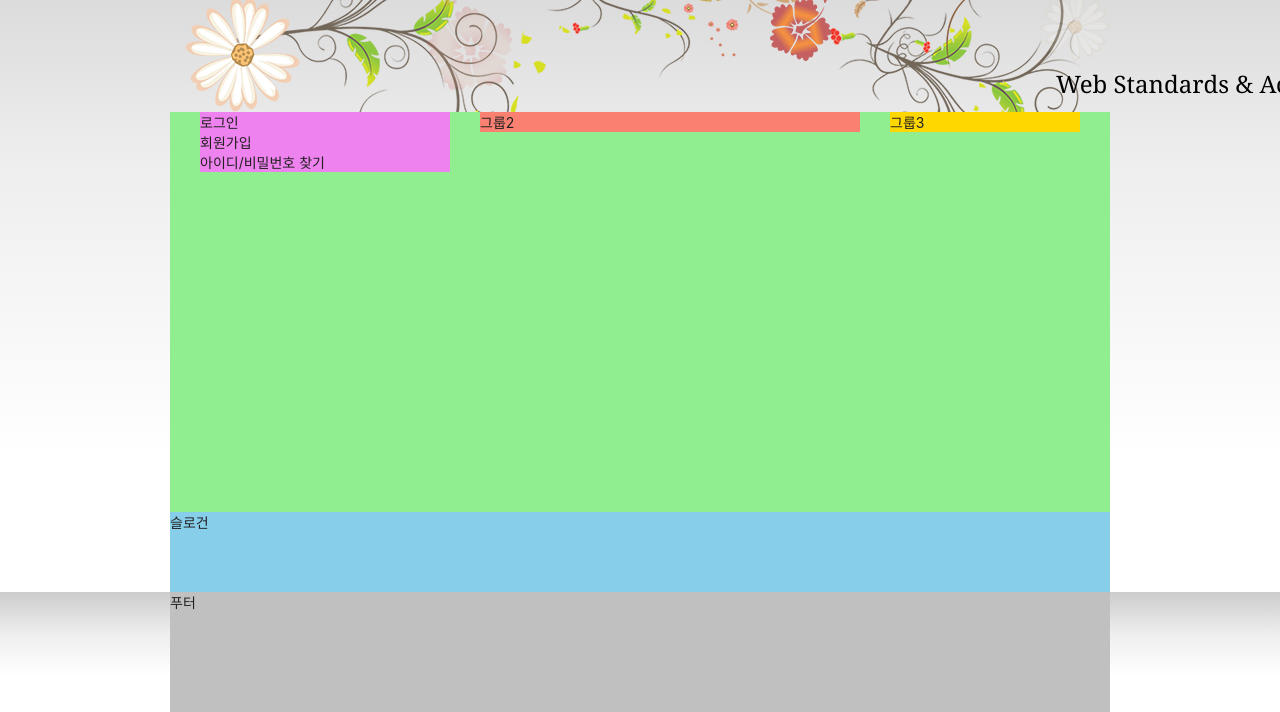
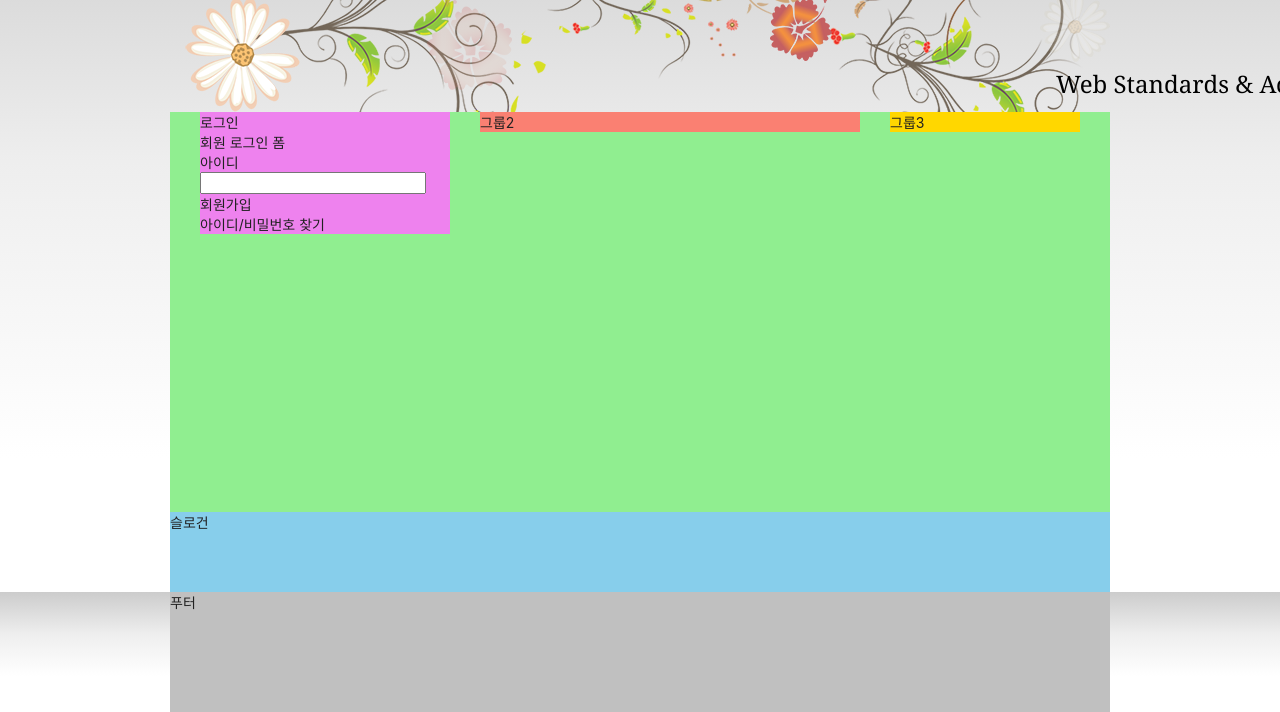
Before and after one commit to luckydoyun/likelion_HTML5, a plain HTML site: page index.html in a window 1280 px wide. Shown: the part 135-847 px from the top of the page. Drawn offline with Linux system fonts and the light colour scheme; a web font is replaced by a local one.

Commit message:
form tag

```diff
--- a/index.html
+++ b/index.html
@@ -144,7 +144,13 @@
     <div class="group group1">
       <section class="login">
         <h2 class="login-title">로그인</h2>
-        <form action="" class="login-form"></form>
+        <form action="" class="login-form">
+          <fieldset>
+            <legend>회원 로그인 폼</legend>
+            <div class="user-email"></div>
+            <label for="userEmail">아이디</label><input type="email" id="userEmail" />
+          </fieldset>
+        </form>
         <ul class="sign">
           <li><a href="/">회원가입</a></li>
           <li><a href="/">아이디/비밀번호 찾기</a></li>
```
